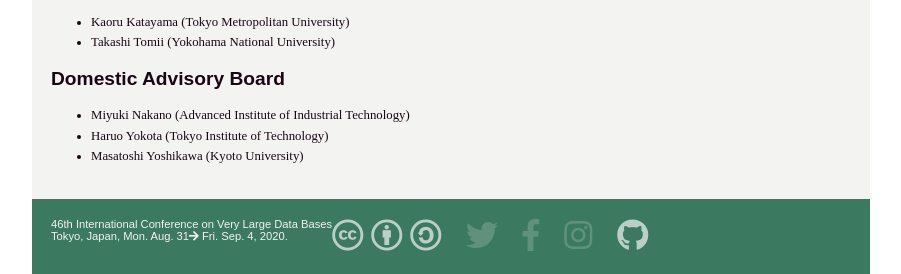
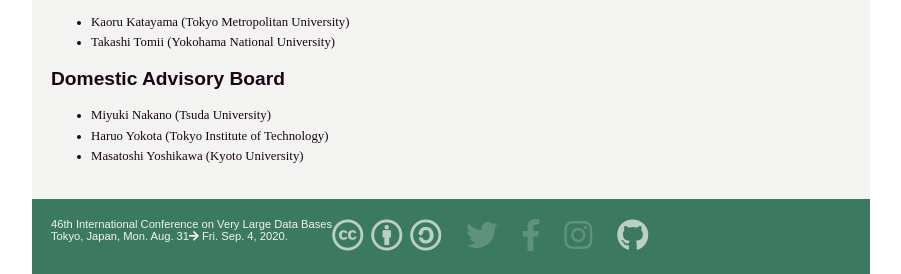
Before and after one commit to VLDB2020/developer-preview, a Jekyll site: the page built from officers.md, in a window 1280 px wide. Shown: the part 4882-5156 px from the top of the page, without its empty margins (189-1090 px from the left). Built offline with Jekyll 4.4.1, drawn with Linux system fonts in a browser that asks for light colours; nearby versions of some CDN libraries; some web fonts are replaced; comment, search, counter and statistics services are not loaded.

Commit message:
update affiliation

```diff
--- a/officers.md
+++ b/officers.md
@@ -124,6 +124,6 @@ category: information
 
 ## Domestic Advisory Board
 
-* Miyuki Nakano (Advanced Institute of Industrial Technology)
+* Miyuki Nakano (Tsuda University)
 * Haruo Yokota (Tokyo Institute of Technology)
 * Masatoshi Yoshikawa (Kyoto University)
```
